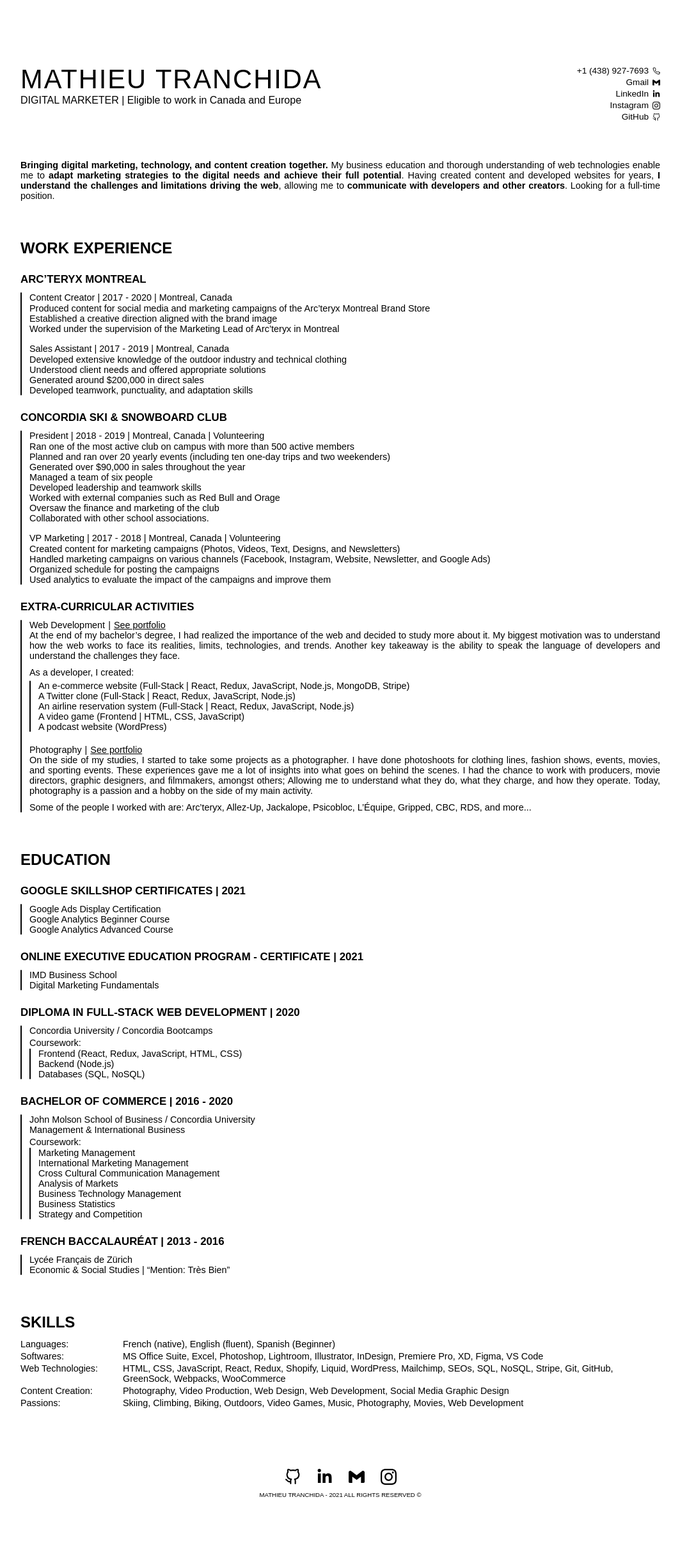
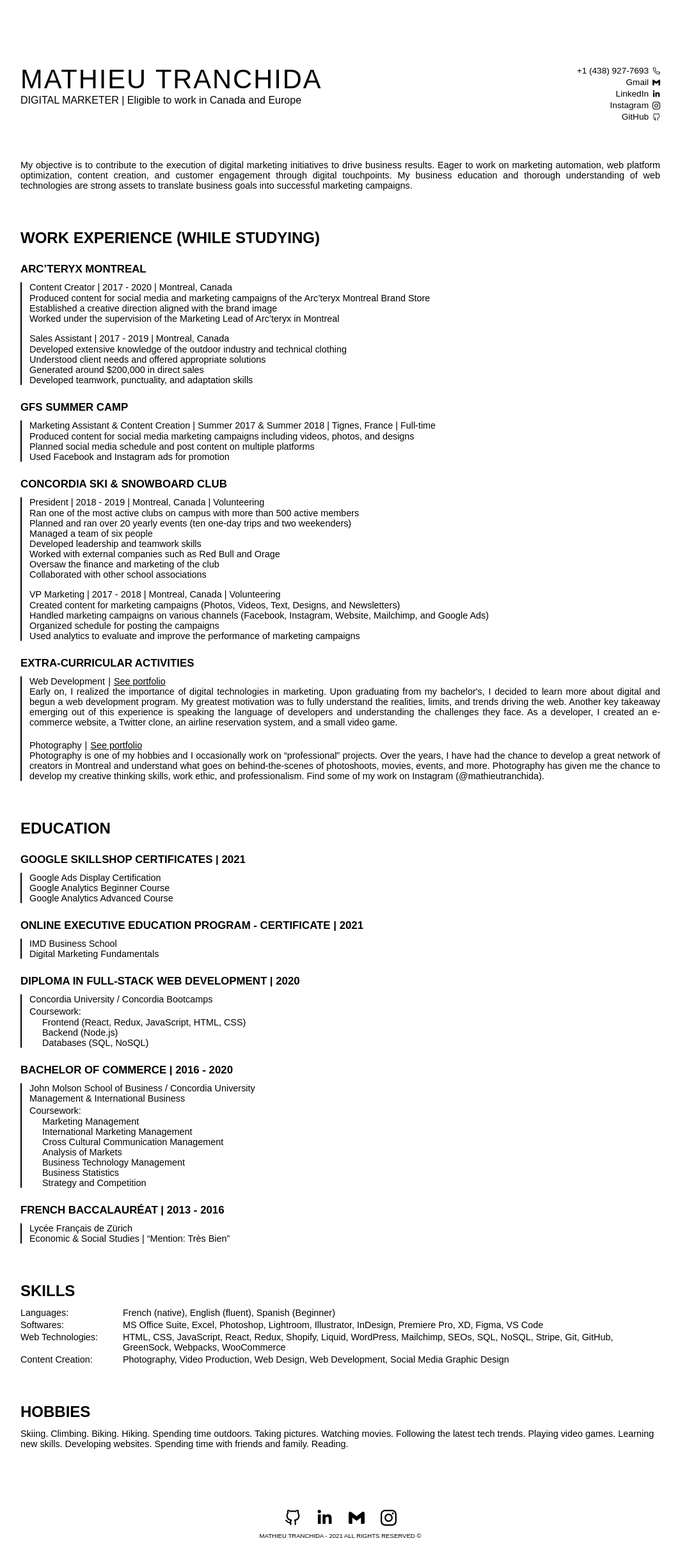
Before and after one commit to mathieutranchida/mathieutranchida.io-3.0, a React (Create React App) app: page / in a window 1280 px wide. Shown: the whole page at 64% size, without its empty margins (108-1171 px from the left). Before the commit the page ends 2362 px from the top, so only its background shows below. Built offline with nearby package versions, Linux system fonts and the light colour scheme; a web font is replaced by a local one.

Commit message:
new update

```diff
--- a/src/pages/hompage/components/bio.js
+++ b/src/pages/hompage/components/bio.js
@@ -5,22 +5,12 @@ const Bio = () => {
   return (
     <>
       <Wrapper>
-        <Strong>
-          Bringing digital marketing, technology, and content creation together.
-        </Strong>{" "}
-        My business education and thorough understanding of web technologies
-        enable me to{" "}
-        <Strong>
-          adapt marketing strategies to the digital needs and achieve their full
-          potential
-        </Strong>
-        . Having created content and developed websites for years,{" "}
-        <Strong>
-          I understand the challenges and limitations driving the web
-        </Strong>
-        , allowing me to{" "}
-        <Strong>communicate with developers and other creators</Strong>. Looking
-        for a full-time position.
+        My objective is to contribute to the execution of digital marketing
+        initiatives to drive business results. Eager to work on marketing
+        automation, web platform optimization, content creation, and customer
+        engagement through digital touchpoints. My business education and
+        thorough understanding of web technologies are strong assets to
+        translate business goals into successful marketing campaigns.
       </Wrapper>
     </>
   );
--- a/src/pages/hompage/components/education.js
+++ b/src/pages/hompage/components/education.js
@@ -58,7 +58,7 @@ const Education = () => {
               <LeftBar></LeftBar>
               <ContentRight>
                 {education[4].list.map((item, index) => {
-                  return <List key={index}>{item}</List>;
+                  return <ListNoIndent key={index}>{item}</ListNoIndent>;
                 })}
               </ContentRight>
             </SchoolWrapper>
@@ -82,9 +82,6 @@ const Education = () => {
                 <div style={{ marginTop: "3px", marginBottom: "1px" }}>
                   <P>Coursework:</P>
                 </div>
-                <SchoolWrapper>
-                  <LeftBar></LeftBar>
-                  <ContentRight>
                 {education[1].list.map((item, index) => {
                   return (
                     <div key={index}>
@@ -92,8 +89,6 @@ const Education = () => {
                     </div>
                   );
                 })}
-                  </ContentRight>
-                </SchoolWrapper>
               </ContentRight>
             </SchoolWrapper>
           </DegreeWrapper>
@@ -107,9 +102,6 @@ const Education = () => {
                 <div style={{ marginTop: "3px", marginBottom: "1px" }}>
                   <P>Coursework:</P>
                 </div>
-                <SchoolWrapper>
-                  <LeftBar></LeftBar>
-                  <ContentRight>
                 {education[2].list.map((item, index) => {
                   return (
                     <div key={index}>
@@ -117,8 +109,6 @@ const Education = () => {
                     </div>
                   );
                 })}
-                  </ContentRight>
-                </SchoolWrapper>
               </ContentRight>
             </SchoolWrapper>
           </DegreeWrapper>
@@ -192,9 +182,15 @@ const P = styled.span`
   margin: 3px 0px;
 `;
 
-const List = styled.p`
+const ListNoIndent = styled.p`
   font-weight: 300;
   margin: 0px;
 `;
 
+const List = styled.p`
+  font-weight: 300;
+  margin: 0px;
+  margin-left: 20px;
+`;
+
 export default Education;
--- /dev/null
+++ b/src/pages/hompage/components/hobbies.js
@@ -0,0 +1,40 @@
+import React from "react";
+import styled from "styled-components";
+
+const hobbies =
+  "Skiing. Climbing. Biking. Hiking. Spending time outdoors. Taking pictures. Watching movies. Following the latest tech trends. Playing video games. Learning new skills. Developing websites. Spending time with friends and family. Reading.";
+
+const Hobbies = () => {
+  return (
+    <>
+      <Wrapper>
+        <Header>Hobbies</Header>
+        <Main>
+          <P>{hobbies}</P>
+        </Main>
+      </Wrapper>
+    </>
+  );
+};
+
+const Wrapper = styled.div`
+  margin-top: 60px;
+`;
+
+const Header = styled.h2`
+  font-weight: 600;
+  text-transform: uppercase;
+  margin: 12px 0px;
+`;
+
+const Main = styled.div`
+  font-weight: 300;
+  font-size: 0.9rem;
+`;
+
+const P = styled.p`
+  font-weight: 300;
+  margin: 0px;
+`;
+
+export default Hobbies;
--- a/src/pages/hompage/components/skills.js
+++ b/src/pages/hompage/components/skills.js
@@ -21,11 +21,6 @@ const skills = [
     content:
       " Photography, Video Production, Web Design, Web Development, Social Media Graphic Design",
   },
-  {
-    list: "Passions:",
-    content:
-      " Skiing, Climbing, Biking, Outdoors, Video Games, Music, Photography, Movies, Web Development",
-  },
 ];
 
 const Skills = () => {
@@ -42,8 +37,6 @@ const Skills = () => {
           <ListItem>{skills[2].content}</ListItem>
           <ListType>{skills[3].list}</ListType>
           <ListItem>{skills[3].content}</ListItem>
-          <ListType>{skills[4].list}</ListType>
-          <ListItem>{skills[4].content}</ListItem>
         </Main>
       </Wrapper>
     </>
--- a/src/pages/hompage/components/work.js
+++ b/src/pages/hompage/components/work.js
@@ -26,28 +26,41 @@ const workExp = [
     ],
   },
   {
+    company: "GFS Summer Camp",
+    jobs: [
+      {
+        title:
+          "Marketing Assistant & Content Creation | Summer 2017 & Summer 2018 | Tignes, France | Full-time",
+        description: [
+          "Produced content for social media marketing campaigns including videos, photos, and designs",
+          "Planned social media schedule and post content on multiple platforms",
+          "Used Facebook and Instagram ads for promotion",
+        ],
+      },
+    ],
+  },
+  {
     company: "Concordia Ski & Snowboard Club",
     jobs: [
       {
         title: "President | 2018 - 2019 | Montreal, Canada | Volunteering",
         description: [
-          "Ran one of the most active club on campus with more than 500 active members",
-          "Planned and ran over 20 yearly events (including ten one-day trips and two weekenders)",
-          "Generated over $90,000 in sales throughout the year",
+          "Ran one of the most active clubs on campus with more than 500 active members",
+          "Planned and ran over 20 yearly events (ten one-day trips and two weekenders)",
           "Managed a team of six people",
           "Developed leadership and teamwork skills",
           "Worked with external companies such as Red Bull and Orage",
           "Oversaw the finance and marketing of the club",
-          "Collaborated with other school associations.",
+          "Collaborated with other school associations",
         ],
       },
       {
         title: "VP Marketing | 2017 - 2018 | Montreal, Canada | Volunteering",
         description: [
           "Created content for marketing campaigns (Photos, Videos, Text, Designs, and Newsletters)",
-          "Handled marketing campaigns on various channels (Facebook, Instagram, Website, Newsletter, and Google Ads)",
+          "Handled marketing campaigns on various channels (Facebook, Instagram, Website, Mailchimp, and Google Ads)",
           "Organized schedule for posting the campaigns",
-          "Used analytics to evaluate the impact of the campaigns and improve them",
+          "Used analytics to evaluate and improve the performance of marketing campaigns",
         ],
       },
     ],
@@ -58,25 +71,14 @@ const workExp = [
       {
         title: "Web Development",
         link: "/web-development",
-        description: [
-          "At the end of my bachelor’s degree, I had realized the importance of the web and decided to study more about it. My biggest motivation was to understand how the web works to face its realities, limits, technologies, and trends. Another key takeaway is the ability to speak the language of developers and understand the challenges they face.",
-          "As a developer, I created:",
-        ],
-        list: [
-          "An e-commerce website (Full-Stack | React, Redux, JavaScript, Node.js, MongoDB, Stripe)",
-          "A Twitter clone (Full-Stack | React, Redux, JavaScript, Node.js)",
-          "An airline reservation system (Full-Stack | React, Redux, JavaScript, Node.js)",
-          "A video game (Frontend | HTML, CSS, JavaScript)",
-          "A podcast website (WordPress)",
-        ],
+        description:
+          "Early on, I realized the importance of digital technologies in marketing. Upon graduating from my bachelor's, I decided to learn more about digital and begun a web development program. My greatest motivation was to fully understand the realities, limits, and trends driving the web. Another key takeaway emerging out of this experience is speaking the language of developers and understanding the challenges they face. As a developer, I created an e-commerce website, a Twitter clone, an airline reservation system, and a small video game.",
       },
       {
         title: "Photography",
         link: "/photography",
-        description: [
-          "On the side of my studies, I started to take some projects as a photographer. I have done photoshoots for clothing lines, fashion shows, events, movies, and sporting events. These experiences gave me a lot of insights into what goes on behind the scenes. I had the chance to work with producers, movie directors, graphic designers, and filmmakers, amongst others; Allowing me to understand what they do, what they charge, and how they operate. Today, photography is a passion and a hobby on the side of my main activity.",
-          "Some of the people I worked with are: Arc’teryx, Allez-Up, Jackalope, Psicobloc, L’Équipe, Gripped, CBC, RDS, and more...",
-        ],
+        description:
+          "Photography is one of my hobbies and I occasionally work on “professional” projects. Over the years, I have had the chance to develop a great network of creators in Montreal and understand what goes on behind-the-scenes of photoshoots, movies, events, and more. Photography has given me the chance to develop my creative thinking skills, work ethic, and professionalism. Find some of my work on Instagram (@mathieutranchida).",
       },
     ],
   },
@@ -86,7 +88,7 @@ const WorkExperience = () => {
   return (
     <>
       <Wrapper>
-        <Header>Work Experience</Header>
+        <Header>Work Experience (while studying)</Header>
         <Main>
           <ExpWrapper className="Arcteryx">
             <JobCompany>{workExp[0].company}</JobCompany>
@@ -116,7 +118,7 @@ const WorkExperience = () => {
               </ContentRight>
             </JobWrapper>
           </ExpWrapper>
-          <ExpWrapper className="CSSC">
+          <ExpWrapper className="GFS">
             <JobCompany>{workExp[1].company}</JobCompany>
             <JobWrapper>
               <LeftBar></LeftBar>
@@ -131,8 +133,26 @@ const WorkExperience = () => {
                     </>
                   );
                 })}
-                <JobTitle>{workExp[1].jobs[1].title}</JobTitle>
-                {workExp[1].jobs[1].description.map((item, index) => {
+              </ContentRight>
+            </JobWrapper>
+          </ExpWrapper>
+          <ExpWrapper className="CSSC">
+            <JobCompany>{workExp[2].company}</JobCompany>
+            <JobWrapper>
+              <LeftBar></LeftBar>
+              <ContentRight>
+                <JobTitle>{workExp[2].jobs[0].title}</JobTitle>
+                {workExp[2].jobs[0].description.map((item, index) => {
+                  return (
+                    <>
+                      <div key={index}>
+                        <JobDescription>{item}</JobDescription>
+                      </div>
+                    </>
+                  );
+                })}
+                <JobTitle>{workExp[2].jobs[1].title}</JobTitle>
+                {workExp[2].jobs[1].description.map((item, index) => {
                   return (
                     <>
                       <div key={index}>
@@ -145,50 +165,28 @@ const WorkExperience = () => {
             </JobWrapper>
           </ExpWrapper>
           <ExpWrapper className="extra">
-            <JobCompany>{workExp[2].company}</JobCompany>
+            <JobCompany>{workExp[3].company}</JobCompany>
             <JobWrapper>
               <LeftBar></LeftBar>
               <ContentRight>
                 <ExtraHeader>
                   <JobTitleNoMargin>
-                    {workExp[2].jobs[0].title}
+                    {workExp[3].jobs[0].title}
                   </JobTitleNoMargin>
                   |<Link to="/web-development">See portfolio</Link>
                 </ExtraHeader>
                 <JobDescription>
-                  {workExp[2].jobs[0].description[0]}
+                  {workExp[3].jobs[0].description}
                 </JobDescription>
-                <JobDescriptionExtra>
-                  {workExp[2].jobs[0].description[1]}
-                </JobDescriptionExtra>
-                <div style={{ marginTop: "5px" }}>
-                  <JobWrapper>
-                    <LeftBar></LeftBar>
-                    <ContentRight>
-                      {workExp[2].jobs[0].list.map((item, index) => {
-                        return (
-                          <>
-                            <div key={index}>
-                              <ListItem>{item}</ListItem>
-                            </div>
-                          </>
-                        );
-                      })}
-                    </ContentRight>
-                  </JobWrapper>
-                </div>{" "}
                 <ExtraHeader style={{ marginTop: "20px" }}>
                   <JobTitleNoMargin>
-                    {workExp[2].jobs[1].title}
+                    {workExp[3].jobs[1].title}
                   </JobTitleNoMargin>
                   |<Link to="/photography">See portfolio</Link>
                 </ExtraHeader>
                 <JobDescription>
-                  {workExp[2].jobs[1].description[0]}
+                  {workExp[3].jobs[1].description}
                 </JobDescription>
-                <JobDescriptionExtra>
-                  {workExp[2].jobs[1].description[1]}
-                </JobDescriptionExtra>
               </ContentRight>
             </JobWrapper>
           </ExpWrapper>
@@ -251,6 +249,9 @@ const JobTitle = styled.p`
   :last-of-type {
     margin-top: 15px;
   }
+  :first-of-type {
+    margin-top: 0px;
+  }
 `;
 
 const JobTitleNoMargin = styled.div`
--- a/src/pages/hompage/index.js
+++ b/src/pages/hompage/index.js
@@ -6,6 +6,7 @@ import Bio from "./components/bio";
 import WorkExperience from "./components/work";
 import Education from "./components/education";
 import Skills from "./components/skills";
+import Hobbies from "./components/hobbies";
 
 const Homepage = () => {
   return (
@@ -17,6 +18,7 @@ const Homepage = () => {
           <WorkExperience />
           <Education />
           <Skills />
+          <Hobbies />
         </Main>
       </Wrapper>
     </>
```
Lines whose indentation alone changed are shown as unchanged.
